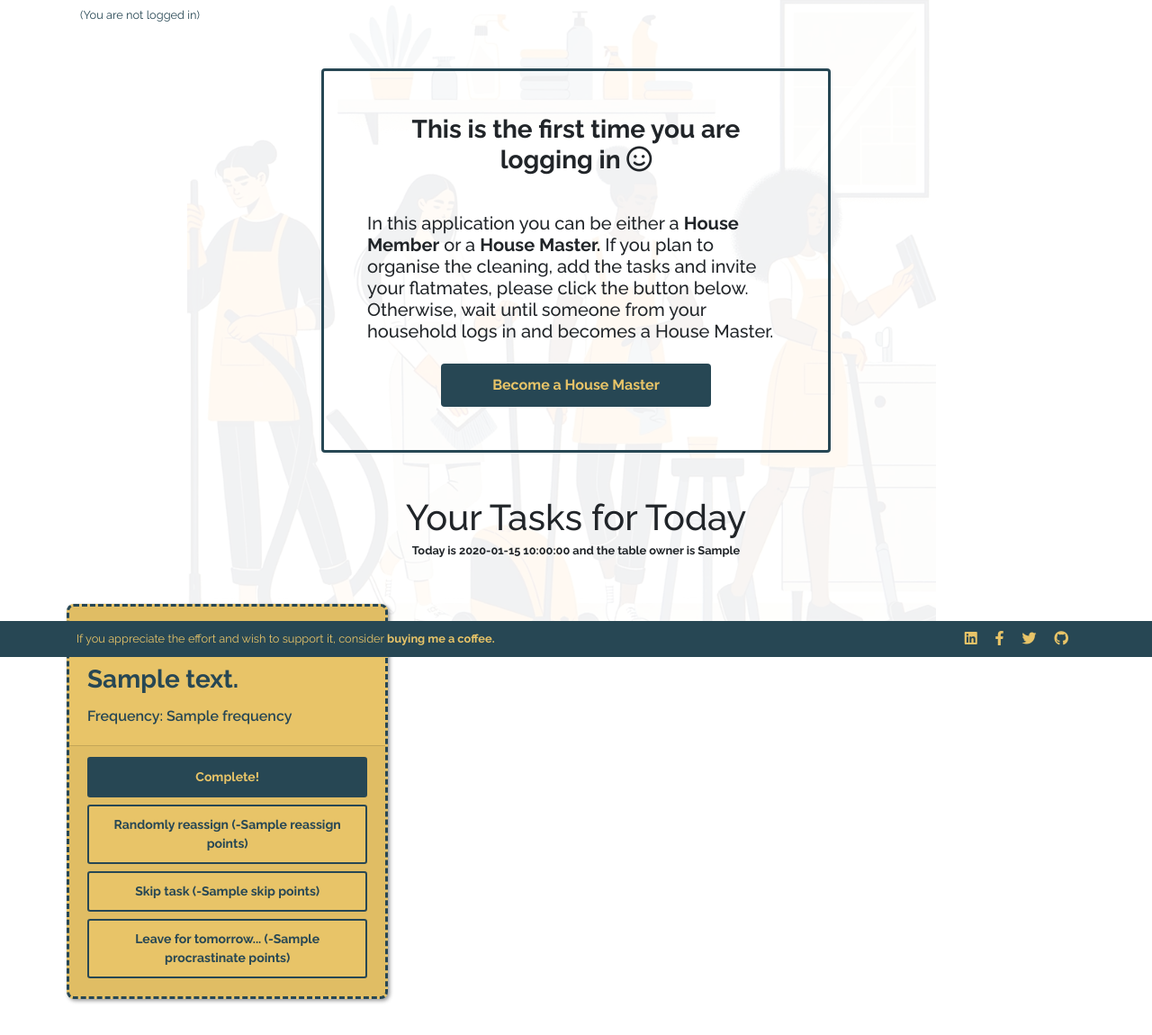
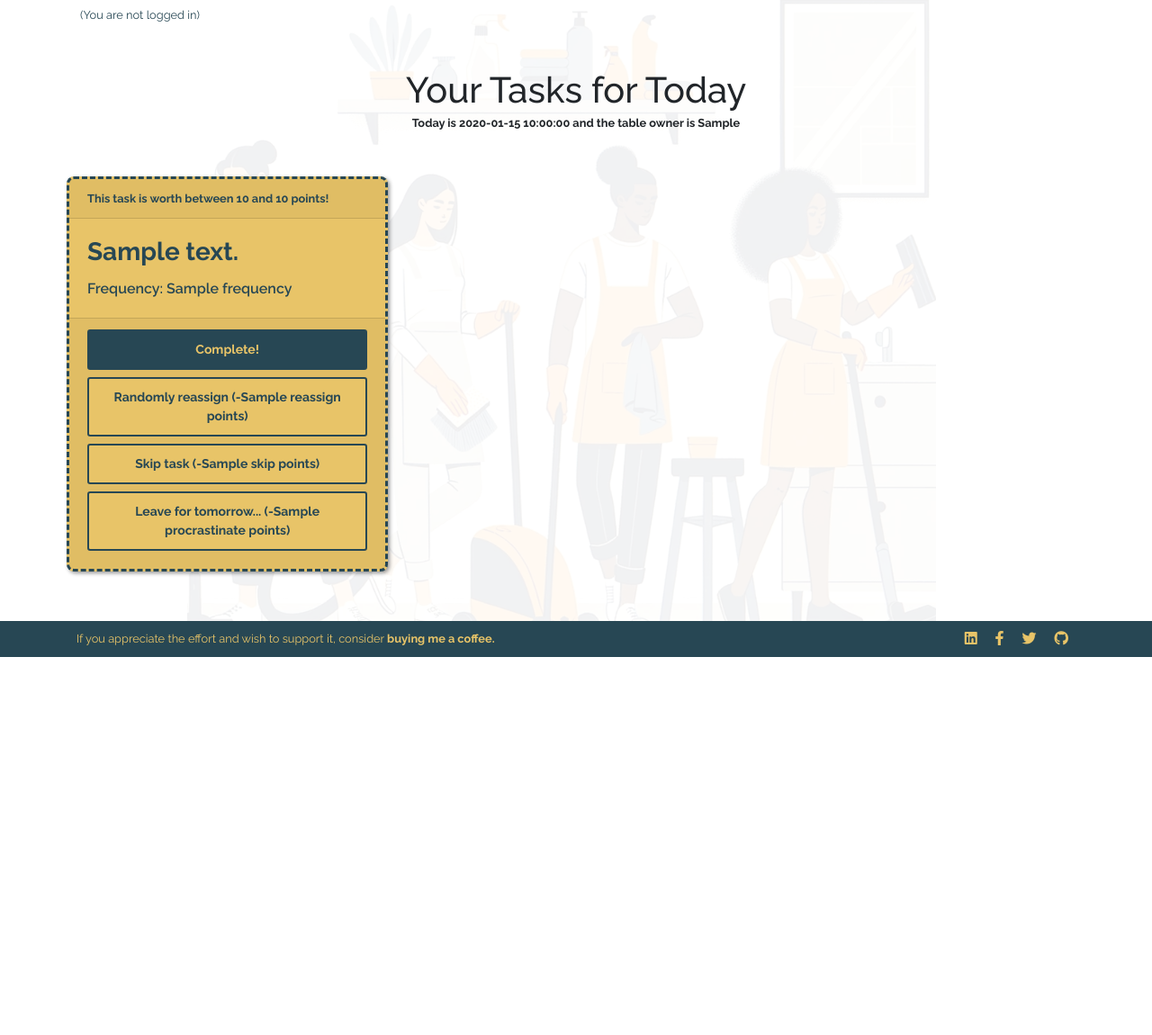
Before and after one commit to DanMGocan/cleandivide, a Flask app: template templates/dashboard.html in a window 1280 px wide. Shown: the part 70-1220 px from the top of the page at 90% size. After the commit the page ends 800 px from the top, so only its background shows below. Run offline with Flask 3, Linux system fonts and the light colour scheme; the template is opened without the code that fills it: most values are stand-ins (such as "Sample title", 1, 10 or a date in 2020); some libraries are stand-ins or nearby versions.

Commit message:
Bug fixing

```diff
--- a/context_processors.py
+++ b/context_processors.py
@@ -26,5 +26,4 @@ def get_table_owner_status():
             else:
                 table_owner_title = "House Member"
 
-    print(dict(user_id=user_id, is_table_owner=is_table_owner, table_owner_title=table_owner_title, times_logged=times_logged, premium_user=premium_user))
     return dict(user_id=user_id, is_table_owner=is_table_owner, table_owner_title=table_owner_title, times_logged=times_logged, premium_user=premium_user)
--- a/main.py
+++ b/main.py
@@ -13,6 +13,7 @@ from views.admin import admin_bp
 from context_processors import get_table_owner_status
 import config
 import stripe
+import traceback
 
 
 from models import get_db_connection
@@ -102,21 +103,31 @@ def create_checkout_session():
 
     return redirect(checkout_session.url, code=303)
 
-# @app.errorhandler(Exception)
-# def handle_exception(error):
-#     # You can use error.code here if you want to customize based on error type
-#     if hasattr(error, 'code'):
-#         error_code = error.code
-#     else:
-#         error_code = 500  # Default to 500 if error code is not set
+@app.errorhandler(Exception)
+def handle_exception(error):
+    # You can use error.code here if you want to customize based on error type
+    if hasattr(error, 'code'):
+        error_code = error.code
+    else:
+        error_code = 500  # Default to 500 if error code is not set
 
-#     print(
-#             f'''
-#             "Error code: " {error_code}\n,
-#             "Error message: " {str(error)}
-#         ''')
+    # Get the full error stack trace
+    error_traceback = traceback.format_exc()
 
-#     return render_template('error.html', error_code=error_code, error_message=str(error)), error_code
+    print(
+        f"Error code: {error_code}\n"
+        f"Error message: {str(error)}\n"
+        f"Traceback: {error_traceback}"
+    )
+
+    # Depending on your preference, you may not want to display the full traceback in the rendered template,
+    # especially in a production environment, as it can expose underlying code structure.
+    return render_template(
+        'error.html',
+        error_code=error_code,
+        error_message=str(error),
+        error_traceback=error_traceback if app.debug else None
+    ), error_code
 
 
 # To have the user status as a home master or member available #
--- a/templates/add.html
+++ b/templates/add.html
@@ -106,7 +106,7 @@
 
 <hr class="bg-dark mt-5">
 
-<div class="col-12 col-md-10 col-lg-6 mt-5 mx-auto" id="main-container">
+<div class="col-12 col-md-10 col-lg-8 mt-5 mx-auto" id="main-container">
 
     <!-- Adding flatmates into the DB -->
     <div class="row justify-content-center hidden mx-auto" id="sectionFlatmates">
--- a/templates/dashboard.html
+++ b/templates/dashboard.html
@@ -6,7 +6,7 @@
 
 {% block content %}
 
-{% if is_table_owner == 0 and times_logged == 0 %}
+{% if is_table_owner == 0 and times_logged == 0 and own_tasks_today|length == 0 %}
 <div class="col-12 col-md-8 col-lg-6 mt-5 p-3 p-md-5 rounded mx-auto dashboard-borders">
     <h3 class="text-center"><strong>This is the first time you are logging in <i class="fa-regular fa-face-smile"></i>
             <br><br></strong></h3>
@@ -98,8 +98,8 @@
                 <div class="card task-card">
                     <div class="card-header">
                         <small class="d-block"><strong>This task is worth between
-                                {{ (task['points'] * lower_threshold) | floor }} and
-                                {{ (task['points'] * higher_threshold) | floor }} points!</strong></small>
+                                {{ (task['points'] * power_costs['lower_reward_threshold']) | floor }} and
+                                {{ (task['points'] * power_costs['higher_reward_threshold']) | floor }} points!</strong></small>
                     </div>
                     <div class="card-body">
                         <h3 class="card-title"><strong>{{ task['description'] }}</strong></h3>
--- a/views/additems.py
+++ b/views/additems.py
@@ -124,7 +124,7 @@ def add_flatmate():
         conn = get_db_connection()
         try:
             # Check if flatmate already exists
-            existing_flatmate = conn.execute('SELECT email FROM flatmates WHERE email = ? AND user_id = ?', (flatmate_email, user_id)).fetchone()
+            existing_flatmate = conn.execute('SELECT email FROM flatmates WHERE email = ?', (flatmate_email,)).fetchone()
             flatmates = conn.execute("SELECT * FROM flatmates WHERE user_id = ? ORDER BY id DESC LIMIT 10 ", (user_id, )).fetchall()
 
             if existing_flatmate:
@@ -144,6 +144,7 @@ def add_flatmate():
 
             else:
                 conn.execute('INSERT INTO flatmates (user_id, email) VALUES (?, ?)', (user_id, flatmate_email))
+
                 conn.commit()
 
             # Send an email to the flatmate
--- a/views/dashboard.py
+++ b/views/dashboard.py
@@ -18,6 +18,13 @@ def dashboard():
     user_id = session.get('user_id')
     table_owner = "absent"
     today_date = datetime.now().strftime('%Y-%m-%d')
+    power_costs = {
+    'reassign': 100,
+    'skip': 135,
+    'procrastinate': 75,
+    'lower_reward_threshold': 0.25,
+    'higher_reward_threshold': 0.75
+}
 
     # Establish the database connection
     conn = get_db_connection()
@@ -43,43 +50,68 @@ def dashboard():
     ).fetchone() is not None
 
    # Get power costs
-    power_costs = cursor.execute('SELECT reassign, skip, procrastinate FROM powercosts WHERE user_id = ?', (user_id,)).fetchone() or {'reassign': 0, 'skip': 0, 'procrastinate': 0}
+   # power_costs = cursor.execute('SELECT reassign, skip, procrastinate FROM powercosts WHERE user_id = ?', (user_id,)).fetchone() or {'reassign': 0, 'skip': 0, 'procrastinate': 0}
 
     # Logic to get tasks for today and tomorrow
     # Fetch all tasks from the task table where the user is involved either as a creator or an assigned user
-    tasks_total = cursor.execute("SELECT * FROM task_table WHERE task_owner = ?", (user_id,)).fetchall()
+    tasks_total_query = """
+    SELECT tt.*
+    FROM task_table AS tt
+    JOIN flatmates AS f ON tt.task_owner = f.id
+    WHERE f.user_id = ?
+    """
+    tasks_total = cursor.execute(tasks_total_query, (user_id,)).fetchall()
 
-    # First, get the flatmate id for the current user_id
-    flatmate_id_query = "SELECT id FROM flatmates WHERE user_id = ?"
-    flatmate_id = cursor.execute(flatmate_id_query, (user_id,)).fetchone()
+    # Fetch the flatmate ID for the current user_id
+    flatmate_id_query = "SELECT id FROM flatmates WHERE email = ?"
+    flatmate_id_result = cursor.execute(flatmate_id_query, (user_id,)).fetchone()
+    flatmate_id = flatmate_id_result[0] if flatmate_id_result else None
 
-    # Ensure that flatmate_id is not None
+    # Now use flatmate_id directly in the next query
     if flatmate_id:
-        flatmate_id = flatmate_id[0]
-
-        # Assuming 'user_id' is the ID of the logged user
         tasks_today_query = """
         SELECT tt.*, t.description, t.points, t.frequency FROM task_table AS tt
         INNER JOIN tasks AS t ON tt.task_id = t.id
-        WHERE tt.task_owner = (SELECT id FROM flatmates WHERE user_id = ?) AND tt.task_date = ?
+        WHERE tt.task_owner = ? AND tt.task_date = ?
         """
-        tasks_today = cursor.execute(tasks_today_query, (user_id, today_date)).fetchall()
+        tasks_today = cursor.execute(tasks_today_query, (flatmate_id, today_date)).fetchall()
         tasks_today = [dict(task) for task in tasks_today]
+        table_owner = tasks_today[0]["table_owner"] or None
+        # # Query to find the table_owner for a task assigned to the logged-in user
+        # table_owner_query = """
+        # SELECT u.table_owner
+        # FROM task_table AS tt
+        # JOIN flatmates AS f ON tt.task_owner = f.id
+        # JOIN users AS u ON tt.table_owner = u.user_id
+        # WHERE f.id = ?
+        # LIMIT 1
+        # """
+        # table_owner_result = cursor.execute(table_owner_query, (flatmate_id,)).fetchone()
+        # table_owner = table_owner_result[0] if table_owner_result else None
 
+        if table_owner:
+            # Fetch power costs for the table_owner
+            power_costs_query = """
+            SELECT reassign, skip, procrastinate, lower_reward_threshold, higher_reward_threshold
+            FROM powercosts
+            WHERE user_id = ?
+            """
+            power_costs = cursor.execute(power_costs_query, (table_owner,)).fetchone() or {
+                'reassign': 0,
+                'skip': 0,
+                'procrastinate': 0,
+                'lower_reward_threshold': 0.25,
+                'higher_reward_threshold': 0.75
+            }
 
-        # No need to separate tasks anymore as all tasks fetched are owned by the user
-        own_tasks_today = tasks_today  # This now contains all tasks for today where the logged-in user is the owner
+    else:
+        tasks_today = []  # No flatmate ID found, so the user has no tasks
 
-        # Fetch the table owner for the current user's tasks
-        table_owner_query = """
-        SELECT u.user_id, u.table_owner FROM users u
-        JOIN task_table tt ON u.user_id = tt.table_owner
-        WHERE tt.task_owner = (SELECT id FROM flatmates WHERE user_id = ?)
-        """
-        table_owner_info = cursor.execute(table_owner_query, (user_id,)).fetchone()
-        table_owner = table_owner_info['user_id'] if table_owner_info else "absent"
-    else:
-        own_tasks_today = []  # No flatmate ID found, so the user has no tasks
+    # No need to separate tasks anymore as all tasks fetched are owned by the user
+    own_tasks_today = tasks_today  # This now contains all tasks for today where the logged-in user is the owner
+
+    # Fetch the table owner for the current user's tasks
+
 
     return render_template(
         'dashboard.html',
--- a/views/helpers.py
+++ b/views/helpers.py
@@ -44,7 +44,6 @@ def get_power_costs(user_id):
 @login_required
 def clear_db():
     user_id = session.get('user_id')
-    print(f"User ID from session: {user_id}")  # Debugging print
 
     conn = get_db_connection()
     cursor = conn.cursor()
```
Also changed, not shown: database.db, 1 other file.
